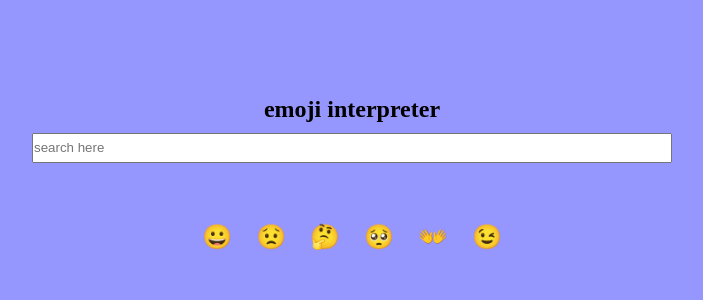
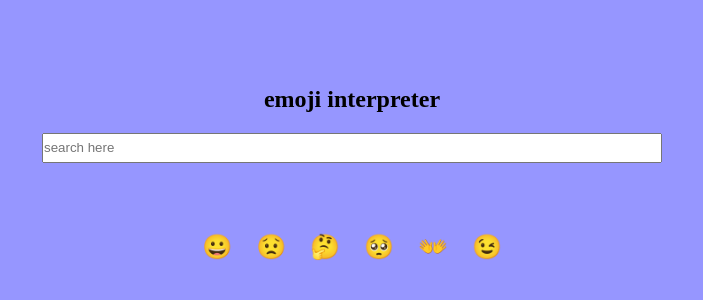
Before and after one commit to runtimeerror55/neogFive-emojiInterpreter, a plain HTML site: page index.html in a window 1280 px wide. Shown: the part 226-526 px from the top of the page, without its empty margins (288-991 px from the left). Drawn offline with Linux system fonts and the light colour scheme.

Commit message:
fixed 'input-container' typo which adds padding

```diff
--- a/app.css
+++ b/app.css
@@ -25,7 +25,7 @@ body {
     height: 30px;
 }
 
-.input-containter,
+.input-container,
 .main-article-one-header-one,
 .output-container,
 .emoji-container {
```
